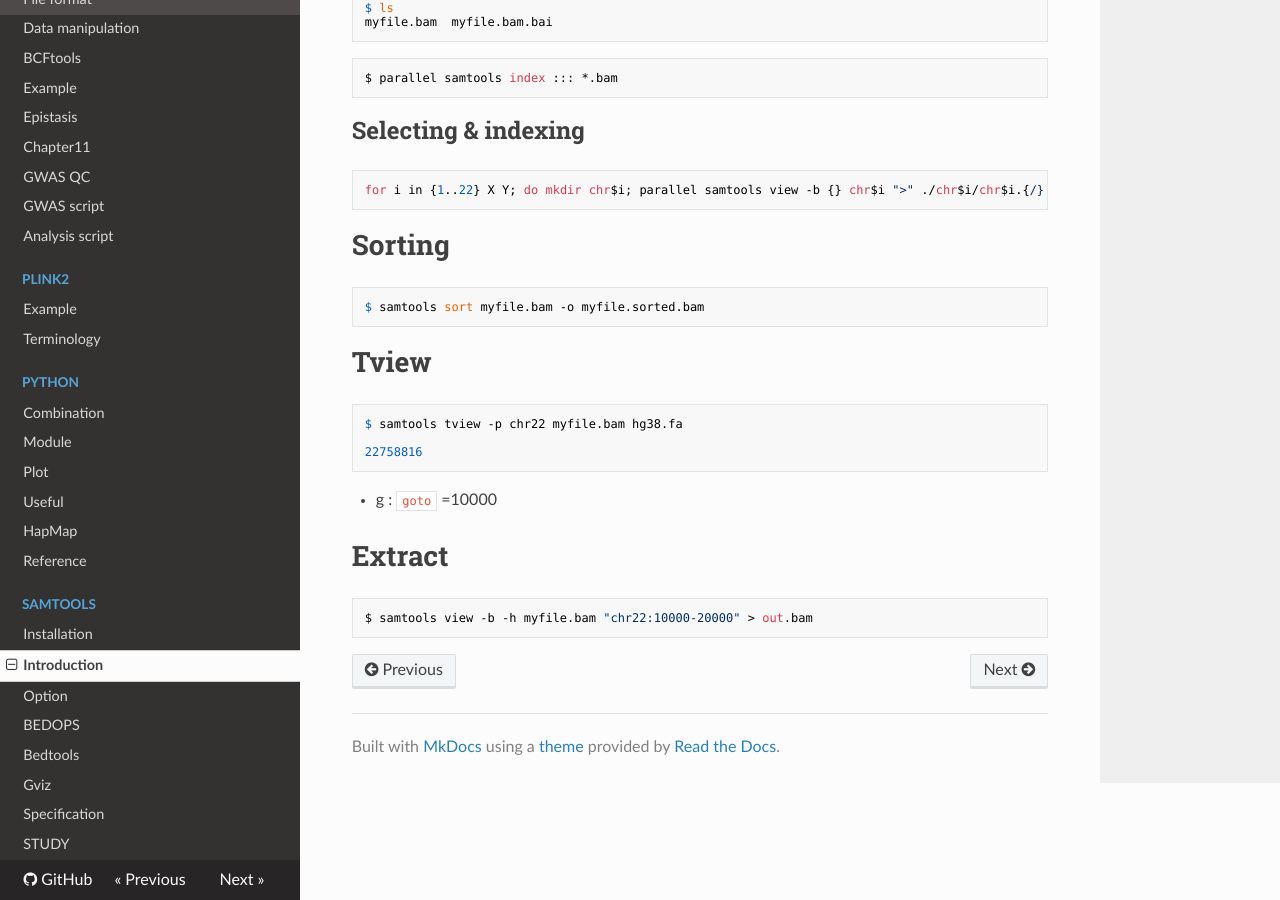
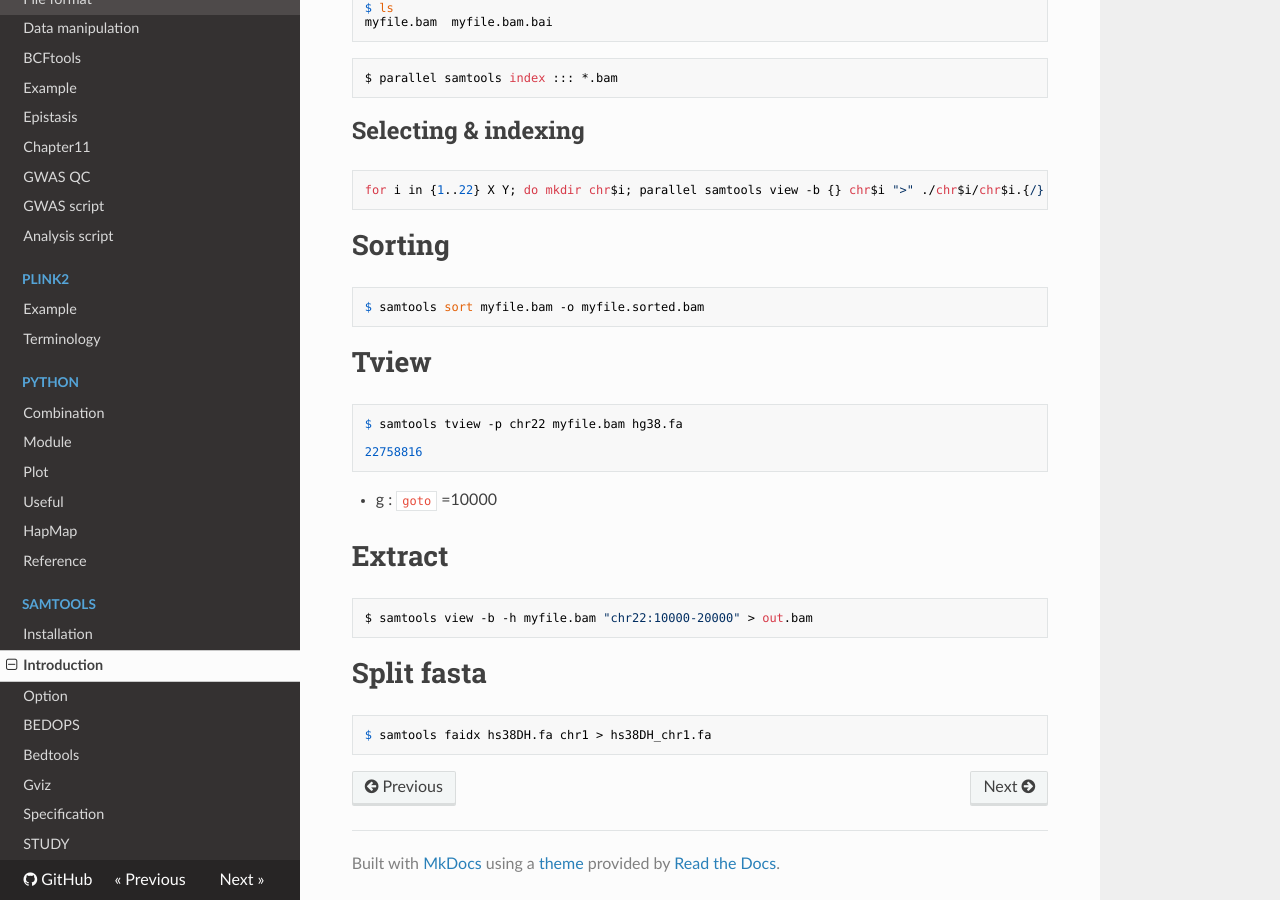
Before and after one commit to WonyoungCho/plink, an MkDocs documentation site: the page built from docs/samtools_int.md, in a window 1280 px wide and 900 px high, scrolled down 648 px. Built offline with MkDocs 1.6.1, drawn with Linux system fonts in a browser that asks for light colours; nearby versions of some CDN libraries; old or Windows-style settings are respelled for this version of MkDocs.

Commit message:
Update samtools_int.md

````diff
--- a/docs/samtools_int.md
+++ b/docs/samtools_int.md
@@ -49,3 +49,8 @@ $ samtools tview -p chr22 myfile.bam hg38.fa
 ```
 $ samtools view -b -h myfile.bam "chr22:10000-20000" > out.bam
 ```
+
+# Split fasta
+```
+$ samtools faidx hs38DH.fa chr1 > hs38DH_chr1.fa
+```
````
